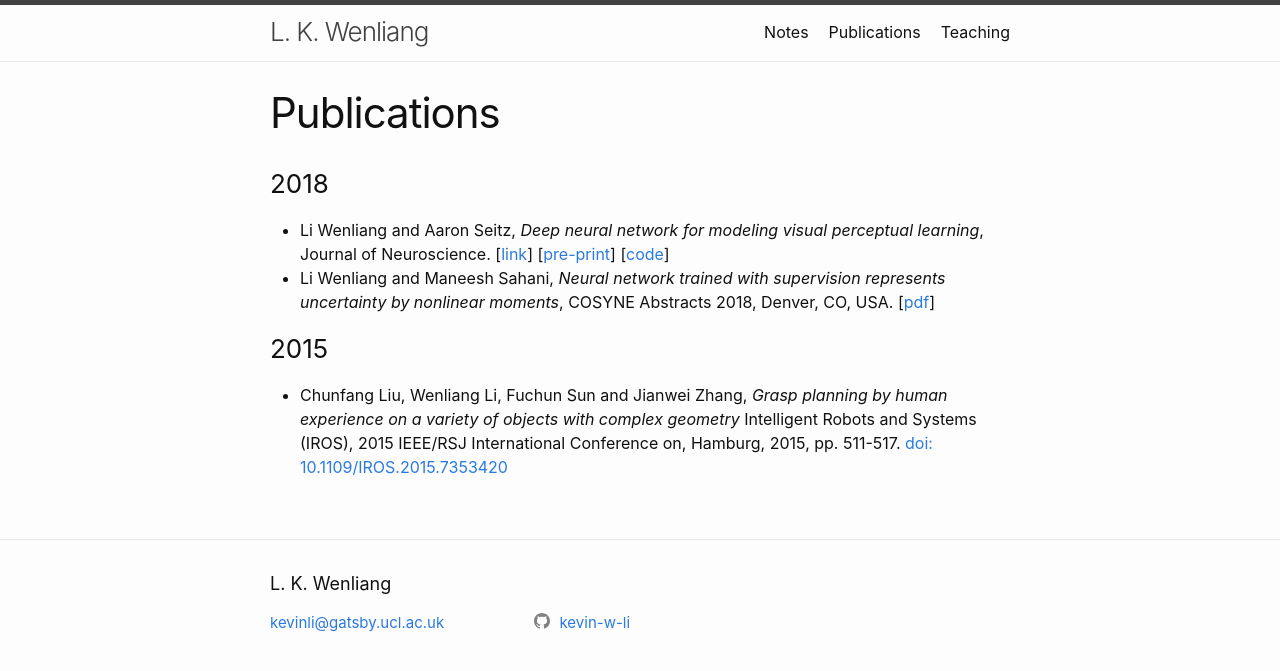
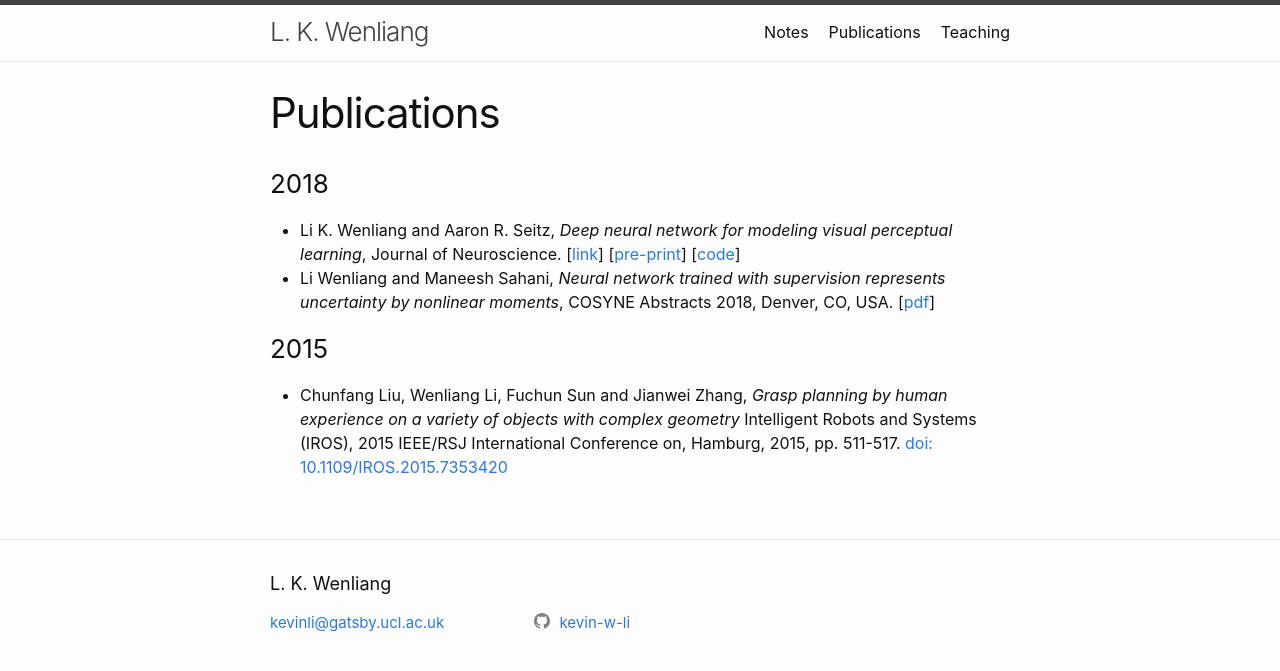
Before and after one commit to kevin-w-li/kevin-w-li.github.io, a Jekyll site: the page built from _pages/publication.md, in a window 1280 px wide. Shown: the top 671 px of the page. Built offline with Jekyll 4.4.1, drawn with Linux system fonts in a browser that asks for light colours.

```diff
--- a/_pages/publication.md
+++ b/_pages/publication.md
@@ -4,7 +4,7 @@
 ---
 
 ### 2018
-* Li Wenliang and Aaron Seitz, *Deep neural network for modeling visual perceptual learning*, Journal of Neuroscience. [[link](http://www.jneurosci.org/content/38/27/6028)] [[pre-print]({{ "/pubs/lisei2018_ms.pdf" | absolute_url }})]  [[code](https://github.com/kevin-w-li/DNN_for_VPL)]
+* Li K. Wenliang and Aaron R. Seitz, *Deep neural network for modeling visual perceptual learning*, Journal of Neuroscience. [[link](http://www.jneurosci.org/content/38/27/6028)] [[pre-print]({{ "/pubs/lisei2018_ms.pdf" | absolute_url }})]  [[code](https://github.com/kevin-w-li/DNN_for_VPL)]
 * Li Wenliang and Maneesh Sahani, *Neural network trained with supervision represents uncertainty by nonlinear moments*, COSYNE Abstracts 2018, Denver, CO, USA. [[pdf]({{ "/pubs/cosyne_2018.pdf" | absolute_url }})]
 
 
```
